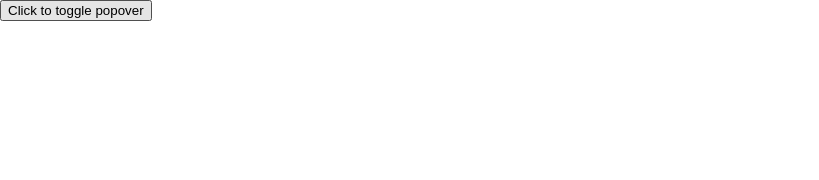
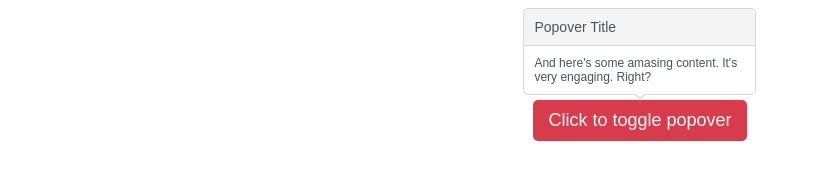
Before and after one commit to Artyouhan/ahj-homeworks-forms, a website built with webpack: page src/index.html in a window 1280 px wide. Both pictures are taken after a click on the button "Click to toggle popover". Shown: the whole page, without its empty margins (0-819 px from the left). Built offline with nearby package versions, Linux system fonts and the light colour scheme.

Commit message:
Update style.css

```diff
--- a/src/css/style.css
+++ b/src/css/style.css
@@ -1,64 +1,65 @@
-html,
 body {
-  margin: 0;
-  padding: 0;
-  box-sizing: border-box;
+    font-family: Arial, Helvetica, sans-serif;
+    font-size: 12px;
+    color: #4F5255;
 }
-.container {
-  min-height: 50vh;
-  margin: 10vh;
-  display: flex;
-  flex-direction: column;
-  justify-content: space-around;
-  align-items: center;
+
+
+.popover {
+    position: absolute;
+    display: flex;
+    flex-direction: column;
+    align-items: stretch;
 }
-h2 {
-  text-align: center;
-  font-size: 1.5rem;
-  color: rgb(129, 155, 56);
-  margin-top: 3vh;
+
+.hidden {
+    display: none;
 }
-.btn {
-  width: 8rem;
-  height: 3rem;
-  background-color: rgb(130, 150, 55);
-  border-radius: 10px;
-  color: azure;
-  position: relative;
+
+.popover-title {
+    padding: 10px;
+    background-color: #F4F4F4;
+    border: solid 1px #D8D8D8;
+    border-bottom: 0;
+    border-radius: 5px 5px 0 0;
+    font-size: 14px;
+
 }
-.btn:hover {
-  cursor: pointer;
+
+.popover-content {
+    padding: 10px;
+    border: solid 1px #D8D8D8;
+    border-radius: 0 0 5px 5px ;
 }
-.btn-left {
-  align-self: flex-start;
+
+.popover-arrow {
+    position: relative;
 }
-.btn-right {
-  align-self: flex-end;
+
+.popover-arrow, .popover-arrow::before{
+    align-self: center;
+    width: 0;
+    height: 0;
+    border-left: 5px solid transparent;
+	border-right: 5px solid transparent;
+	border-top: 5px solid #D8D8D8;
 }
-.popover {
-  width: 10rem;
-  border: 1px solid grey;
-  border-radius: 10px;
-  background-color: rgb(247, 246, 246);
-  position: absolute;
-  z-index: 100;
+
+.popover-arrow::before {
+    content: '';
+    position: absolute;
+    border-top: 5px solid #ffffff;
+    left: -5px;
+    bottom: 2px;
 }
-.popover-title {
-  padding: 0.2rem;
-  text-align: center;
-  letter-spacing: 0.2em;
-  font-size: medium;
-  font-weight: bold;
-  background-color: lightgray;
-  border-bottom: 1px solid grey;
-  border-top-left-radius: 10px;
-  border-top-right-radius: 10px;
+
+.popover-btn {
+    display: block;
+    margin: 100px auto;
+    padding: 10px 15px 10px 15px;
+    border-radius: 5px;
+    border: 0px;
+    background-color: #DA3B4A;
+    color: #ffffff;
+    font-size: 18px;
 }
-.popover-content {
-  padding: 0.2rem;
-  font-size: small;
-  color: black;
-}
-.hidden {
-  display: none;
-}
```
